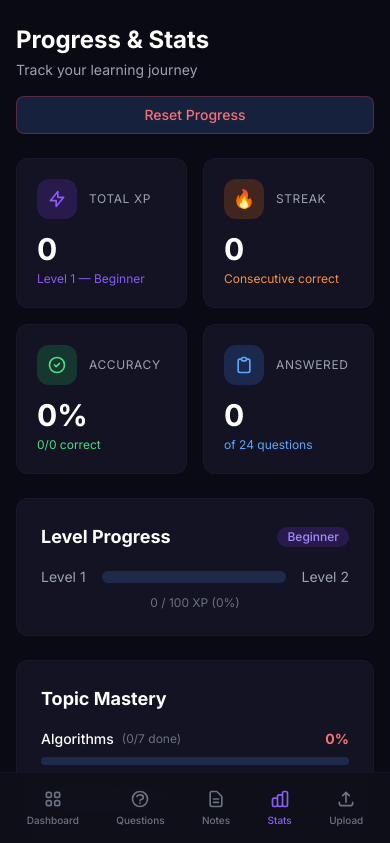
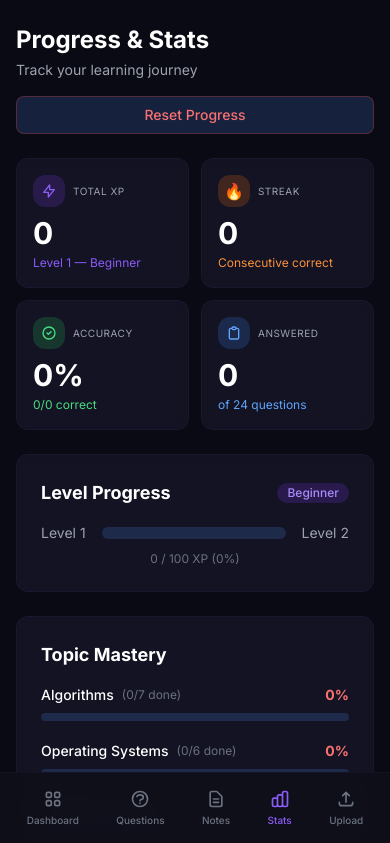
Before and after one commit to kalchan12/Exit-exam-hole, a Next.js app: page /stats in a window 390 px wide. Shown: the top 843 px of the page. Built offline with nearby package versions, Linux system fonts and the light colour scheme.

Commit message:
feat: complete mobile and tablet UI responsiveness

```diff
--- a/src/app/page.tsx
+++ b/src/app/page.tsx
@@ -128,12 +128,12 @@ export default function Dashboard() {
             <h3 className="text-xl font-bold flex items-center gap-2">
               <span>📚</span> Study Categories
             </h3>
-            <Link href="/questions" className="text-accent-purple-light text-sm font-medium hover:underline">
+            <Link href="/questions" className="text-accent-purple-light text-sm font-medium hover:underline flex-shrink-0">
               View all
             </Link>
           </div>
 
-          <div className="grid grid-cols-1 sm:grid-cols-2 gap-4">
+          <div className="grid grid-cols-1 sm:grid-cols-2 lg:grid-cols-2 gap-4">
             {topics.map((topic) => {
               const mastery = topicMastery(topic);
               return (
@@ -222,14 +222,14 @@ export default function Dashboard() {
           <div className="card p-5">
             <h3 className="text-sm text-gray-400 uppercase tracking-wider mb-3">Global Ranking</h3>
             <div className="flex items-center gap-3">
-              <div className="w-10 h-10 rounded-full bg-yellow-500/20 flex items-center justify-center">
+              <div className="w-10 h-10 rounded-full bg-yellow-500/20 flex items-center justify-center flex-shrink-0">
                 <svg className="w-5 h-5 text-yellow-400" fill="currentColor" viewBox="0 0 24 24">
                   <path d="M12 2l3.09 6.26L22 9.27l-5 4.87 1.18 6.88L12 17.77l-6.18 3.25L7 14.14 2 9.27l6.91-1.01L12 2z" />
                 </svg>
               </div>
-              <div>
-                <p className="text-2xl font-bold text-white">#{Math.max(1, 1248 - (progress?.xp || 0))}</p>
-                <p className="text-xs text-accent-purple-light">
+              <div className="min-w-0">
+                <p className="text-2xl font-bold text-white truncate">#{Math.max(1, 1248 - (progress?.xp || 0))}</p>
+                <p className="text-xs text-accent-purple-light truncate">
                   Top {Math.max(1, Math.round(100 - (progress?.xp || 0) / 10))}% of all students
                 </p>
               </div>
@@ -274,9 +274,9 @@ export default function Dashboard() {
       )}
 
       {/* Footer */}
-      <footer className="flex flex-col sm:flex-row items-center justify-between text-xs text-gray-600 pt-4 border-t border-dark-400/10">
+      <footer className="flex flex-col md:flex-row items-center justify-between text-xs text-gray-600 pt-4 border-t border-dark-400/10 text-center md:text-left gap-2 mb-4 lg:mb-0">
         <p>🟢 Progress synced to local storage</p>
-        <div className="flex gap-4 mt-2 sm:mt-0">
+        <div className="flex flex-wrap justify-center gap-4 mt-2 md:mt-0">
           <span className="hover:text-gray-400 cursor-pointer">Privacy Policy</span>
           <span className="hover:text-gray-400 cursor-pointer">User Settings</span>
           <span className="hover:text-gray-400 cursor-pointer">Support Docs</span>
--- a/src/app/stats/page.tsx
+++ b/src/app/stats/page.tsx
@@ -133,52 +133,52 @@ export default function StatsPage() {
       )}
 
       {/* Overview Cards */}
-      <div className="grid grid-cols-2 lg:grid-cols-4 gap-4">
-        <div className="card p-5">
-          <div className="flex items-center gap-3 mb-3">
-            <div className="w-10 h-10 rounded-xl bg-accent-purple/20 flex items-center justify-center">
-              <svg className="w-5 h-5 text-accent-purple-light" fill="none" viewBox="0 0 24 24" stroke="currentColor" strokeWidth={2}>
+      <div className="grid grid-cols-2 lg:grid-cols-4 gap-3 sm:gap-4">
+        <div className="card p-4 sm:p-5">
+          <div className="flex items-center gap-2 sm:gap-3 mb-2 sm:mb-3">
+            <div className="w-8 h-8 sm:w-10 sm:h-10 rounded-xl bg-accent-purple/20 flex items-center justify-center flex-shrink-0">
+              <svg className="w-4 h-4 sm:w-5 sm:h-5 text-accent-purple-light" fill="none" viewBox="0 0 24 24" stroke="currentColor" strokeWidth={2}>
                 <path strokeLinecap="round" strokeLinejoin="round" d="M13 10V3L4 14h7v7l9-11h-7z" />
               </svg>
             </div>
-            <span className="text-xs text-gray-400 uppercase tracking-wider">Total XP</span>
+            <span className="text-[10px] sm:text-xs text-gray-400 uppercase tracking-wider truncate">Total XP</span>
           </div>
           <p className="text-3xl font-bold text-white">{progress?.xp || 0}</p>
           <p className="text-xs text-accent-purple-light mt-1">Level {levelInfo.level} — {levelInfo.title}</p>
         </div>
 
-        <div className="card p-5">
-          <div className="flex items-center gap-3 mb-3">
-            <div className="w-10 h-10 rounded-xl bg-orange-500/20 flex items-center justify-center">
-              <span className="text-lg">🔥</span>
+        <div className="card p-4 sm:p-5">
+          <div className="flex items-center gap-2 sm:gap-3 mb-2 sm:mb-3">
+            <div className="w-8 h-8 sm:w-10 sm:h-10 rounded-xl bg-orange-500/20 flex items-center justify-center flex-shrink-0">
+              <span className="text-base sm:text-lg">🔥</span>
             </div>
-            <span className="text-xs text-gray-400 uppercase tracking-wider">Streak</span>
+            <span className="text-[10px] sm:text-xs text-gray-400 uppercase tracking-wider truncate">Streak</span>
           </div>
           <p className="text-3xl font-bold text-white">{progress?.streak || 0}</p>
           <p className="text-xs text-orange-400 mt-1">Consecutive correct</p>
         </div>
 
-        <div className="card p-5">
-          <div className="flex items-center gap-3 mb-3">
-            <div className="w-10 h-10 rounded-xl bg-green-500/20 flex items-center justify-center">
-              <svg className="w-5 h-5 text-green-400" fill="none" viewBox="0 0 24 24" stroke="currentColor" strokeWidth={2}>
+        <div className="card p-4 sm:p-5">
+          <div className="flex items-center gap-2 sm:gap-3 mb-2 sm:mb-3">
+            <div className="w-8 h-8 sm:w-10 sm:h-10 rounded-xl bg-green-500/20 flex items-center justify-center flex-shrink-0">
+              <svg className="w-4 h-4 sm:w-5 sm:h-5 text-green-400" fill="none" viewBox="0 0 24 24" stroke="currentColor" strokeWidth={2}>
                 <path strokeLinecap="round" strokeLinejoin="round" d="M9 12l2 2 4-4m6 2a9 9 0 11-18 0 9 9 0 0118 0z" />
               </svg>
             </div>
-            <span className="text-xs text-gray-400 uppercase tracking-wider">Accuracy</span>
+            <span className="text-[10px] sm:text-xs text-gray-400 uppercase tracking-wider truncate">Accuracy</span>
           </div>
           <p className="text-3xl font-bold text-white">{overallAccuracy}%</p>
           <p className="text-xs text-green-400 mt-1">{totalCorrect}/{totalAnswered} correct</p>
         </div>
 
-        <div className="card p-5">
-          <div className="flex items-center gap-3 mb-3">
-            <div className="w-10 h-10 rounded-xl bg-blue-500/20 flex items-center justify-center">
-              <svg className="w-5 h-5 text-blue-400" fill="none" viewBox="0 0 24 24" stroke="currentColor" strokeWidth={2}>
+        <div className="card p-4 sm:p-5">
+          <div className="flex items-center gap-2 sm:gap-3 mb-2 sm:mb-3">
+            <div className="w-8 h-8 sm:w-10 sm:h-10 rounded-xl bg-blue-500/20 flex items-center justify-center flex-shrink-0">
+              <svg className="w-4 h-4 sm:w-5 sm:h-5 text-blue-400" fill="none" viewBox="0 0 24 24" stroke="currentColor" strokeWidth={2}>
                 <path strokeLinecap="round" strokeLinejoin="round" d="M9 5H7a2 2 0 00-2 2v12a2 2 0 002 2h10a2 2 0 002-2V7a2 2 0 00-2-2h-2M9 5a2 2 0 002 2h2a2 2 0 002-2M9 5a2 2 0 012-2h2a2 2 0 012 2" />
               </svg>
             </div>
-            <span className="text-xs text-gray-400 uppercase tracking-wider">Answered</span>
+            <span className="text-[10px] sm:text-xs text-gray-400 uppercase tracking-wider truncate">Answered</span>
           </div>
           <p className="text-3xl font-bold text-white">{totalAnswered}</p>
           <p className="text-xs text-blue-400 mt-1">of {questions.length} questions</p>
@@ -247,8 +247,8 @@ export default function StatsPage() {
           </h3>
           <div className="grid grid-cols-1 sm:grid-cols-2 gap-3">
             {weakTopics.map((topic) => (
-              <div key={topic} className="flex items-center gap-3 p-3 rounded-lg bg-yellow-500/5 border border-yellow-500/20">
-                <div className="w-8 h-8 rounded-lg bg-yellow-500/20 flex items-center justify-center">
+              <div key={topic} className="flex flex-col sm:flex-row sm:items-center gap-2 sm:gap-3 p-3 rounded-lg bg-yellow-500/5 border border-yellow-500/20">
+                <div className="w-8 h-8 rounded-lg bg-yellow-500/20 flex items-center justify-center flex-shrink-0">
                   <span className="text-sm">📌</span>
                 </div>
                 <div>
--- a/src/app/upload/page.tsx
+++ b/src/app/upload/page.tsx
@@ -114,10 +114,10 @@ export default function UploadPage() {
       </div>
 
       {/* Tabs */}
-      <div className="flex border-b border-dark-400/50">
+      <div className="flex overflow-x-auto border-b border-dark-400/50 pb-px scrollbar-hide">
         <button
           onClick={() => setActiveTab('note')}
-          className={`py-3 px-6 text-sm font-medium transition-colors border-b-2 ${
+          className={`py-3 px-4 sm:px-6 text-sm font-medium transition-colors border-b-2 whitespace-nowrap ${
             activeTab === 'note' ? 'border-accent-purple text-accent-purple-light' : 'border-transparent text-gray-400 hover:text-white'
           }`}
         >
@@ -125,7 +125,7 @@ export default function UploadPage() {
         </button>
         <button
           onClick={() => setActiveTab('quiz')}
-          className={`py-3 px-6 text-sm font-medium transition-colors border-b-2 ${
+          className={`py-3 px-4 sm:px-6 text-sm font-medium transition-colors border-b-2 whitespace-nowrap ${
             activeTab === 'quiz' ? 'border-accent-purple text-accent-purple-light' : 'border-transparent text-gray-400 hover:text-white'
           }`}
         >
@@ -133,7 +133,7 @@ export default function UploadPage() {
         </button>
         <button
           onClick={() => setActiveTab('github')}
-          className={`py-3 px-6 text-sm font-medium transition-colors border-b-2 ${
+          className={`py-3 px-4 sm:px-6 text-sm font-medium transition-colors border-b-2 whitespace-nowrap ${
             activeTab === 'github' ? 'border-accent-purple text-accent-purple-light' : 'border-transparent text-gray-400 hover:text-white'
           }`}
         >
```
Also changed, not shown: src/app/notes/page.tsx (+12 -10 lines), src/app/questions/page.tsx (+12 -12 lines).
